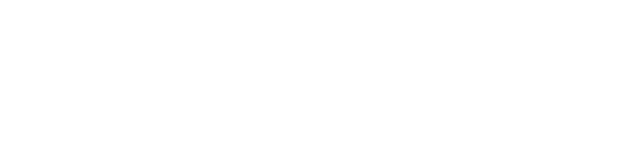
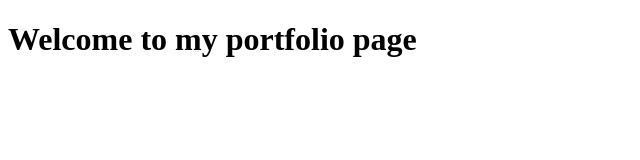
Before and after one commit to KeithTCJ/my-git-repo, a plain HTML site: page index.html in a window 1280 px wide. Shown: the whole page, without its empty margins (0-640 px from the left). Drawn offline with Linux system fonts and the light colour scheme.

Commit message:
push all site files.

```diff
--- a/index.html
+++ b/index.html
@@ -7,5 +7,6 @@
 </head>
 <body>
     <!-- To be updated -->
+     <h1> Welcome to my portfolio page </h1>
 </body>
 </html>
```
Also changed, not shown: pages/about.html (added, +1 -0 lines).
